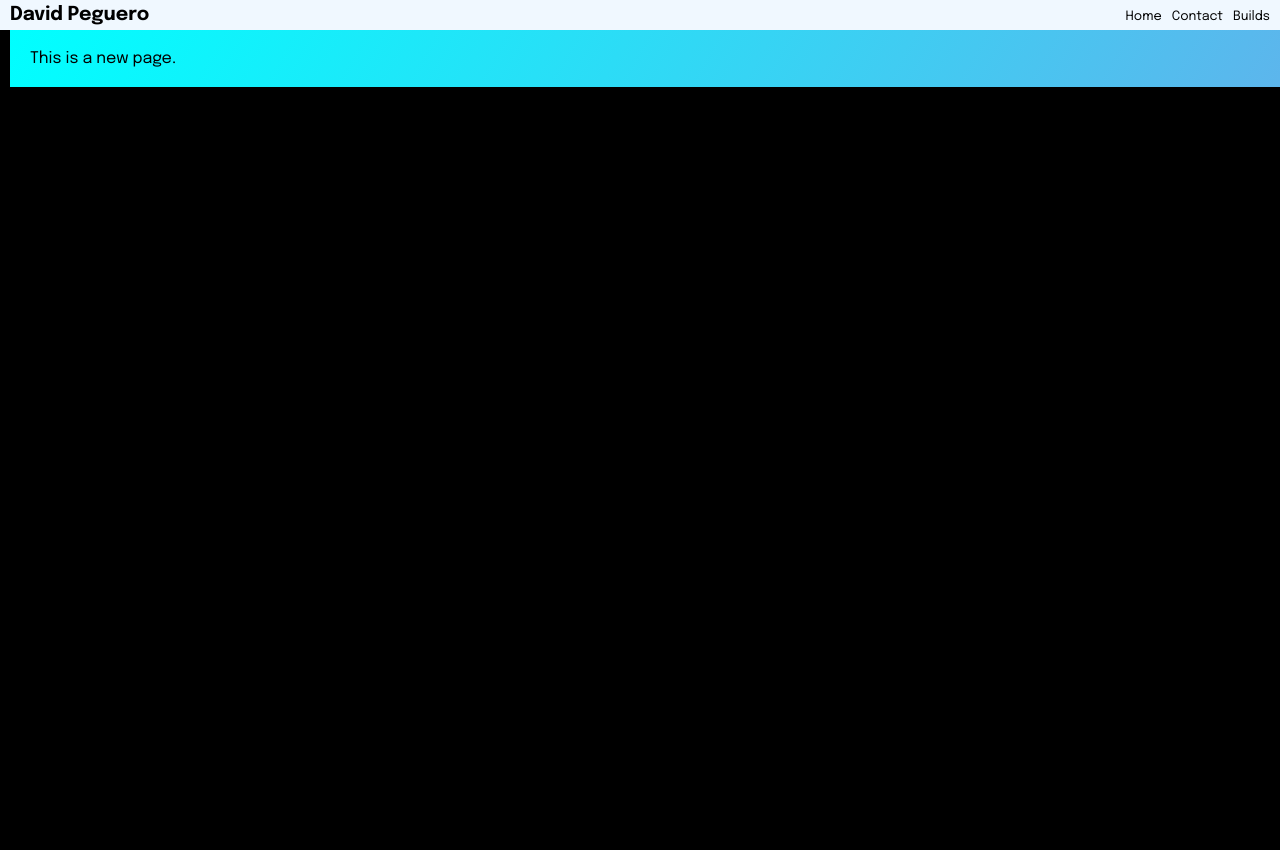
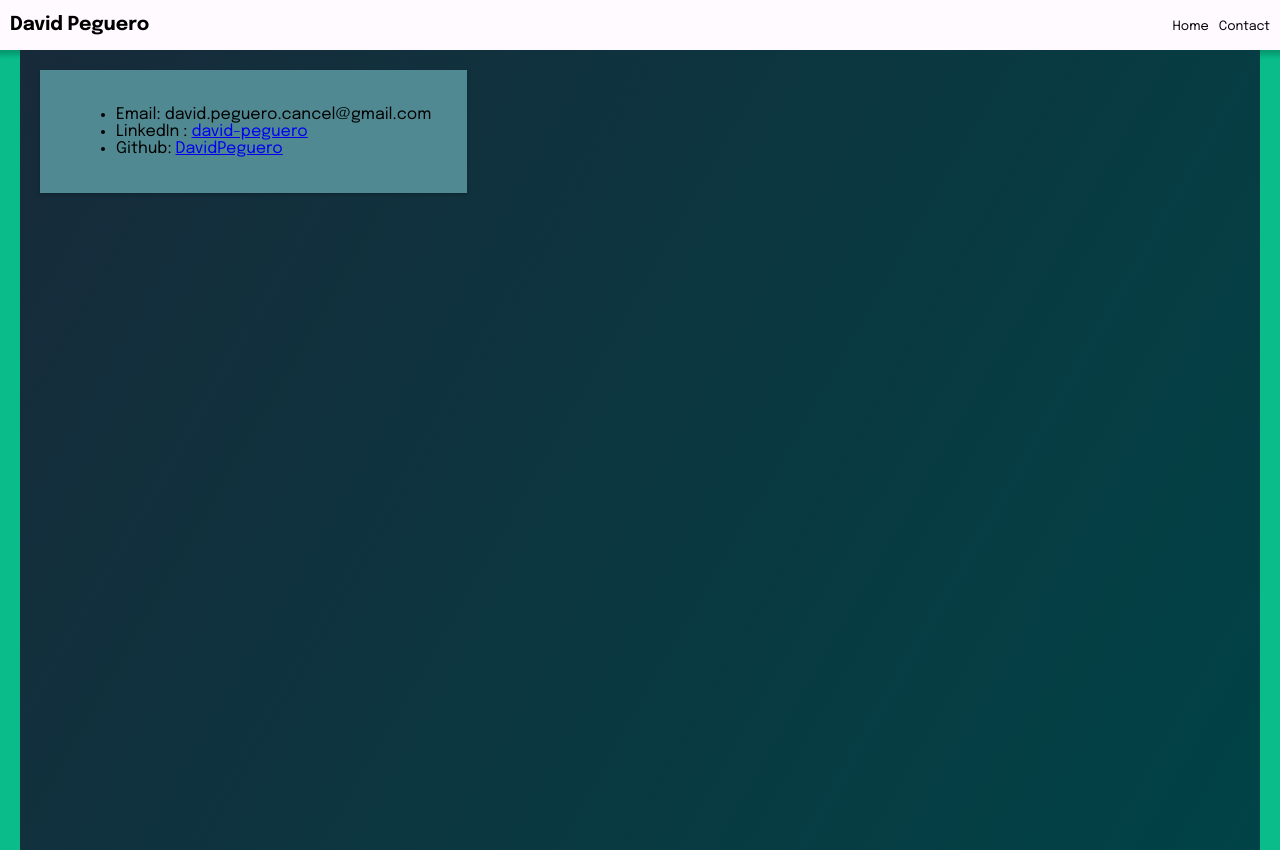
Before and after one commit to DavidPeguero/Portfolio, a React (Vite) app in the folder portfolio_page/: page /contact in a window 1280 px wide. Before the commit the page ends 800 px from the top, so only its background shows below. Built offline with nearby package versions, Linux system fonts and the light colour scheme.

Commit message:
Changed much of the styling of the portfolio and cleaned up repo.

```diff
--- a/portfolio_page/src/App.css
+++ b/portfolio_page/src/App.css
@@ -4,15 +4,15 @@
 }
 
 body{
-  background-color:black;
+  background-color:#09BC8A;
 }
 
 /*Header styling*/
 .header{
   display: flex;
-  height: 30px;
-  background-color: aliceblue;
-  box-shadow: 0 2px 4px 0 rgba(0,0,0,.2);
+  height: 50px;
+  background : #FFFAFF;
+  box-shadow: 0  0 5px 5px rgba(0,0,0,.2);
   align-items: center;
   padding: 0px 10px;
 }
@@ -39,9 +39,8 @@ body{
 .page--container{
   display: flex;
   flex-direction: column;
-  width: 100%;
-  background : linear-gradient(120deg, cyan 0%, #5db5ec 100%);
-  margin: 0px 10px;
+  background : linear-gradient(120deg, #172A3A 0%, #004346 100%);
+  margin-inline: 20px;
   padding: 20px;
   gap: 3rem;
 }
@@ -52,7 +51,7 @@ body{
   flex-wrap:nowrap;
   overflow:hidden;
   width: 100%;
-  background-color: white;
+  background-color: #508991;
   box-shadow: 0 2px 4px 0 rgba(0,0,0,.2);
   margin: 0 auto auto auto;
   justify-content: center;
@@ -62,6 +61,7 @@ body{
 
 .card--text-container{
   width: 60ch;
+  margin-top: 4%;
   display: flex;
   flex-direction: column;
   gap: 2rem;
@@ -104,7 +104,7 @@ body{
   display: flex;
   flex-wrap: wrap;
   justify-content: center;
-  background-color: white;
+  background-color: #508991;
   padding: 2rem;
   box-shadow: 0 2px 4px 0 rgba(0,0,0,.2);
   gap: 3px;
@@ -140,13 +140,6 @@ body{
   border-radius: 0.5rem 0.5rem 0 0;
 }
 
-.face{
-}
-
-
-.project:hover{
-
-}
 
 .project--text a{
   text-decoration: underline .07rem;
@@ -155,7 +148,7 @@ body{
 }
 
 :root {
-  --surface-color: #5db5ec;
+  --surface-color: #09BC8A;
   --curve: 40;
 }
 
@@ -245,8 +238,9 @@ body{
 
 .card__title {
   font-size: 1em;
-  margin: 0 0 .3em;
-  color: #fff;
+  margin: 0 0 .3em .5em;
+  color: black;
+  font-weight: 700;
 }
 
 .card__tagline {
@@ -254,21 +248,31 @@ body{
   margin: 1em 0;
   font-family: "MockFlowFont";
   font-size: .8em;
-  color: #fff;
+  color: black;
 }
 
 .card__status {
   font-size: .8em;
-  color: #fff;
+  color: black;
 }
 
 .card__description {
   padding: 0 2em 2em;
   margin: 0;
-  color: #fff;
+  color: black;
   font-family: "MockFlowFont";
   display: -webkit-box;
   -webkit-box-orient: vertical;
   -webkit-line-clamp: 3;
   overflow: hidden;
 }
+
+/*Contact Styling*/
+.contact--page-container{
+  height: 100vh;
+}
+
+.contact--card-container{
+  width: auto;
+  margin: 0 auto 0 0;
+}
--- a/portfolio_page/src/App.jsx
+++ b/portfolio_page/src/App.jsx
@@ -3,7 +3,6 @@ import { BrowserRouter as Router, Routes, Route, BrowserRouter} from 'react-rout
 import Home from "./pages/Home"
 import Contact from './pages/Contact';
 import Header from "/src/components/Header"
-import Builds from './pages/Builds';
 function App() {
 
   return (
@@ -12,10 +11,10 @@ function App() {
         <Route path="/" element={<Header />}>
           <Route index element={<Home />} />
           <Route path="contact" element={<Contact />} />
-          <Route path="Builds" element={<Builds />} />
         </Route>
       </Routes>
     </BrowserRouter>
+
   )
 }
 
--- a/portfolio_page/src/components/Header.jsx
+++ b/portfolio_page/src/components/Header.jsx
@@ -13,10 +13,7 @@ export default function Header(){
                         <Link className="header--page" to='/'>Home</Link>
                     </li>
                     <li>
-                        <Link className="header--page"to='/contact'>Contact</Link>
-                    </li>
-                    <li>
-                        <Link className="header--page"to='/builds'>Builds</Link>
+                        <Link className="header--page" to='/contact'>Contact</Link>
                     </li>
                 </ul>
             </nav>
--- a/portfolio_page/src/components/PortraitCard.jsx
+++ b/portfolio_page/src/components/PortraitCard.jsx
@@ -4,11 +4,13 @@ export default function PortraitCard(props){
     return (
         <div className="card--container">
             <div className='card--text-container'>
-                <h2>Software Developer | Full Stack</h2>
+                <h2>Software Developer | Full Stack | Game Developer</h2>
                 <h1>David Peguero</h1>
                 <h3>I am dedicated developer who has experience in both Frontend and Backend
                     experience. I have expereience in game design and site design throughout my career
-                    as a developer. I am currently working to finish my Bachelor's at the University of Florida.
+                    as a developer. I am currently working to finish my Bachelor's at the University of Florida. <br/><br/>
+                    I am extremely passionate about video games and spend much of my free time in the roguelike/ARPG genre. I would love to someday work
+                    for a game development studio for a game that I enjoy; or maybe even create one of my own.
                 </h3>
             </div>
             <img className='card--portrait' src={"" || props.img}></img>
--- a/portfolio_page/src/pages/Builds.jsx
+++ b/portfolio_page/src/pages/Builds.jsx
@@ -1,95 +1,14 @@
 import { useEffect, useState } from 'react'
-import api from '../api/genderize'
+
 
 export default function Builds(){
-    const [display, setDisplay] = useState("")
-    const [name, setName] = useState("")
-    const [history, setHistory] = useState([])
-    // const [historyElements, setHistoryElements] = useState([])
-
-    useEffect(()=>{
-        api.get(`/?name=${name}`)
-        .then((res)=>{
-            let newString = `Name: ${res.data.name}  Gender: ${res.data.gender} Probability: ${res.data.probability}`
-            let newDisp = (
-            <div>
-                <h1>Name: {res.data.name}</h1>
-                <p>Gender: {res.data.gender}</p>
-                <p>Probability:{res.data.probability}</p>
-            </div>
-                )
-            setDisplay(newDisp)
-        }).catch((err) => console.log(err))
-    }, [name])
-
-    // useEffect(()=>{
-    //     if(name !== ""){
-    //         let newElement = api.get(`/?name=${name}`).then((res) => {
-    //             return (
-    //                 {
-    //                     id : history.length,
-    //                     name : name,
-    //                     gender : res.data.gender,
-    //                     probability : res.data.probability
-    //                 }
-    //             )
-    //             }
-    //         ).catch((err) =>
-    //         console.log(err))
-    //         setHistoryElements((oldHistoryElements) => { [...oldHistoryElements, newElement]})
-    //     }
-
-
-    //     console.log(historyElements)})
-    // , [history]
-
-    function handleNameChange(event){
-        setName(event.target.value)
-    }
-
-    function handleSubmit(event){
-        event.preventDefault()
-        if(name !== ""){
-            setHistory(oldHistory => [...oldHistory, {id : oldHistory.length + 1, name : name}])
-            historyElements= history.map(async (entry) => {
-                wait(500)
-                await api.get(`/?name=${entry.name}`)
-                .then((res) => {
-                    console.log(<div key={entry.id}>
-                        <h1>Name: {res.data.name}</h1>
-                        <p>Gender: {res.data.gender}</p>
-                        <p>Probability: {res.data.probability}</p>
-                    </div>)
-
-                    return(
-                        <div key={entry.id}>
-                            <h1>Name: {res.data.name}</h1>
-                            <p>Gender: {res.data.gender}</p>
-                            <p>Probability: {res.data.probability}</p>
-                        </div>
-                    )
-                }).catch(err => console.log(err))
-            })
-        }
-    }
-
-
-
-        let historyElements;
-
-
 
 
 
 
     return(
         <div className='page--container'>
-            <form onSubmit={handleSubmit}>
-                <input onChange={handleNameChange}></input>
-                <button type='submit'>Reveal Gender</button>
-            </form>
-            {display}
-            <div>{historyElements !== 0 && historyElements}</div>
+            Page Stuff Here
         </div>
     )
 }
--- a/portfolio_page/src/pages/Contact.jsx
+++ b/portfolio_page/src/pages/Contact.jsx
@@ -1,8 +1,15 @@
 
 export default function Contact(){
     return(
-        <div className="page--container">
-            This is a new page.
+        <div className="page--container contact--page-container stars">
+
+            <div className="card--container contact--card-container">
+                <ul>
+                    <li>Email: david.peguero.cancel@gmail.com</li>
+                    <li>LinkedIn : <a href="https://www.linkedin.com/in/david-peguero">david-peguero</a></li>
+                    <li>Github: <a href="github.com/DavidPeguero">DavidPeguero</a></li>
+                </ul>
+            </div>
         </div>
     )
 }
--- a/portfolio_page/src/pages/Home.jsx
+++ b/portfolio_page/src/pages/Home.jsx
@@ -5,14 +5,11 @@ import tenziesImg from "/src/assets/tenzies.png"
 import ProfilePic from "/src/assets/ProfilePic.jpg"
 import businessImg from "/src/assets/business-card.png"
 import dialagueDashImg from '/src/assets/dd-img.gif'
-import api from "../api/github"
 import { useEffect, useState } from 'react'
 
 
 
 export default function Home(){
-    const [user, setUser] = useState("")
-
 
     return(
     <div className="page--container">
```
